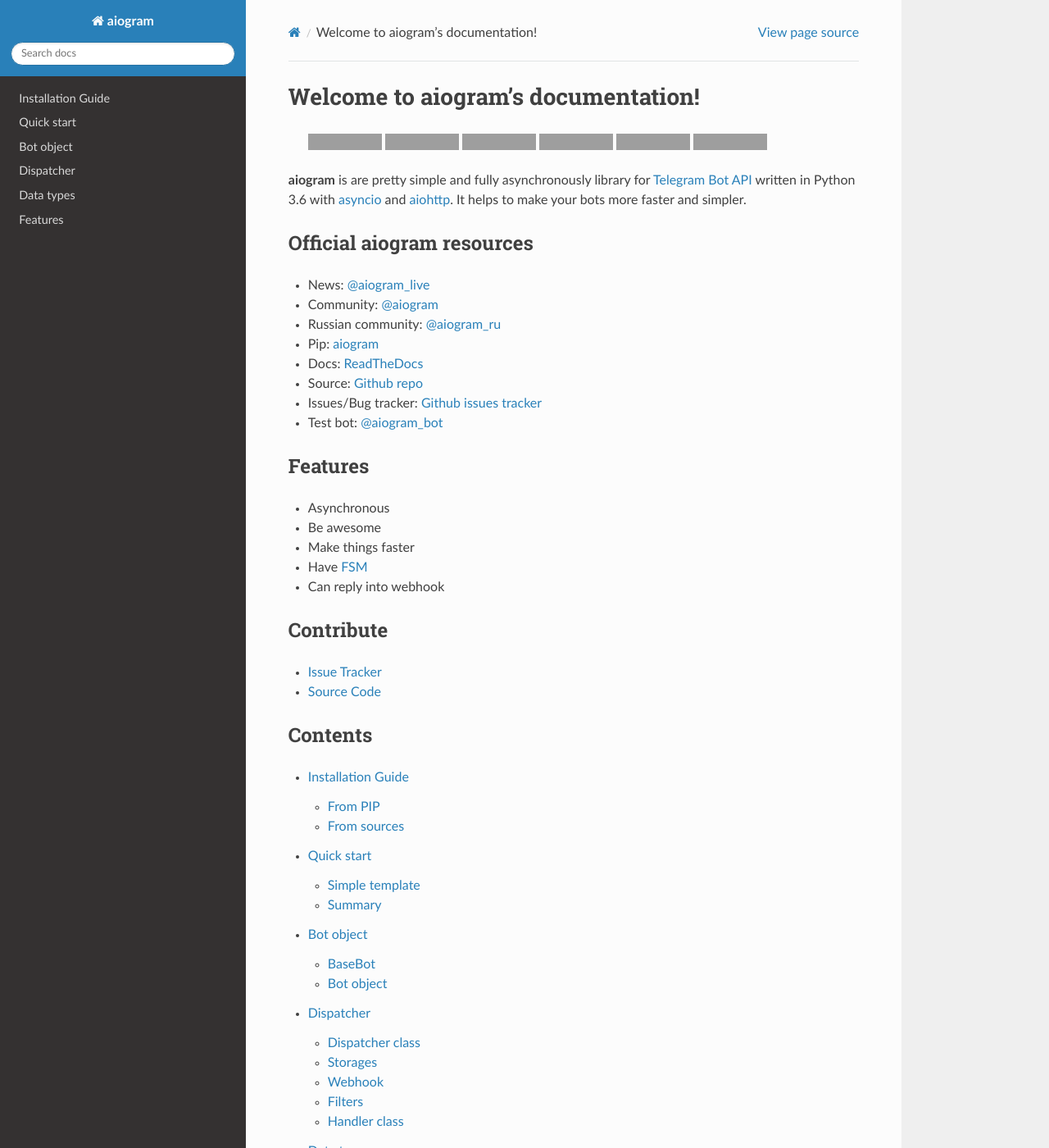
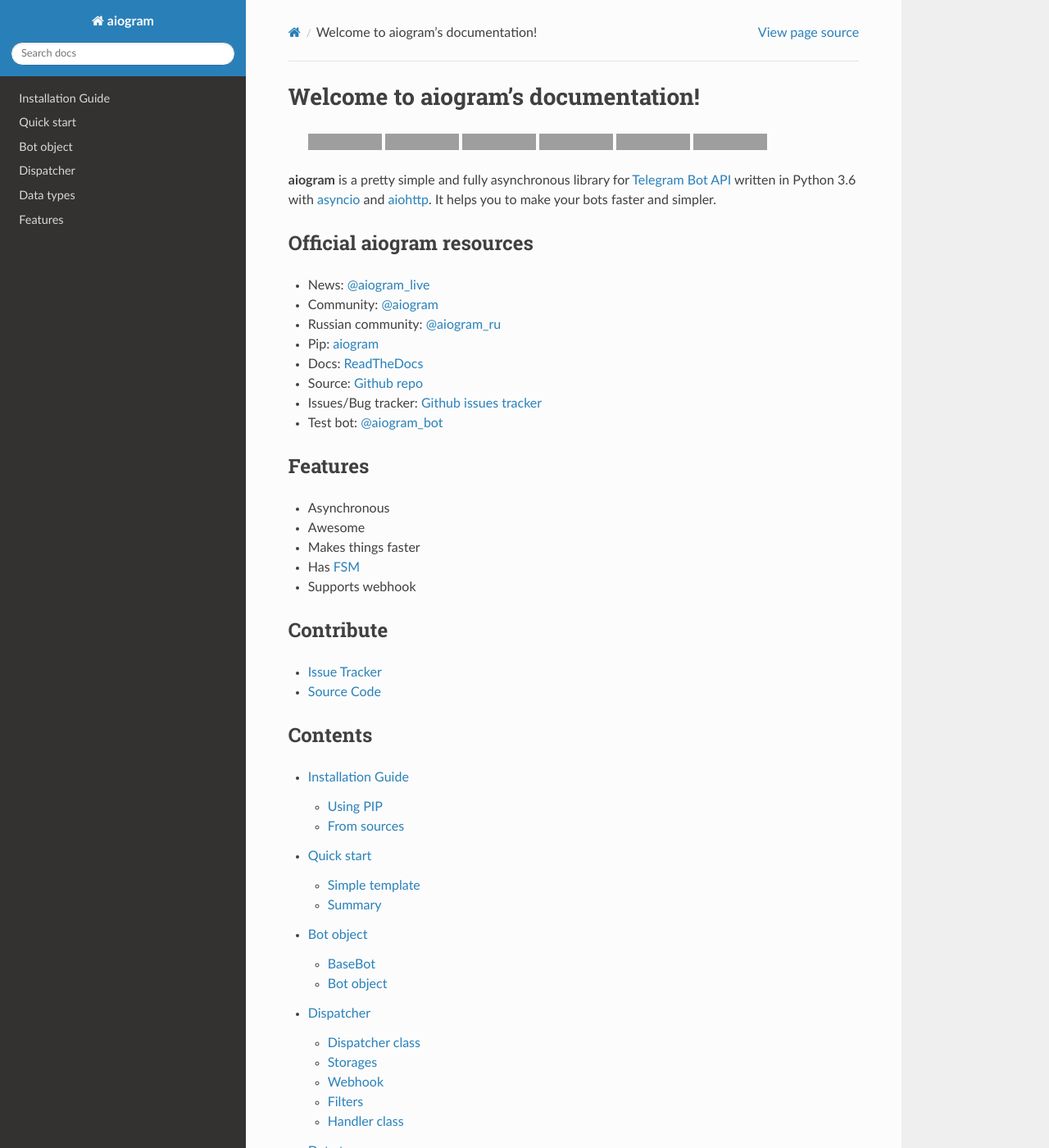
Before and after one commit to NullBrotasli/aiogram, a Sphinx documentation site: the page built from docs/source/index.rst, in a window 1280 px wide and 1400 px high. Shown: the whole window at 82% size. Built offline with Sphinx 7.4.7 and the Read the Docs theme 2.0.0, drawn with Linux system fonts in a browser that asks for light colours; the version number could not be read and is left out; grey boxes are pictures that could not be loaded.

Commit message:
Typos fix in docs/source

```diff
--- a/docs/source/index.rst
+++ b/docs/source/index.rst
@@ -27,7 +27,7 @@
        :alt: MIT License
 
 
-**aiogram** is are pretty simple and fully asynchronously library for `Telegram Bot API <https://core.telegram.org/bots/api>`_ written in Python 3.6 with `asyncio <https://docs.python.org/3/library/asyncio.html>`_ and `aiohttp <https://github.com/aio-libs/aiohttp>`_. It helps to make your bots more faster and simpler.
+**aiogram** is a pretty simple and fully asynchronous library for `Telegram Bot API <https://core.telegram.org/bots/api>`_ written in Python 3.6 with `asyncio <https://docs.python.org/3/library/asyncio.html>`_ and `aiohttp <https://github.com/aio-libs/aiohttp>`_. It helps you to make your bots faster and simpler.
 
 
 Official aiogram resources
@@ -45,17 +45,17 @@
 --------
 
 - Asynchronous
-- Be awesome
-- Make things faster
-- Have `FSM <https://en.wikipedia.org/wiki/Finite-state_machine>`_
-- Can reply into webhook
+- Awesome
+- Makes things faster
+- Has `FSM <https://en.wikipedia.org/wiki/Finite-state_machine>`_
+- Supports webhook
 
 
 Contribute
 ----------
 
-- `Issue Tracker <https://bitbucket.org/illemius/aiogram/issues>`_
-- `Source Code <https://bitbucket.org/illemius/aiogram.git>`_
+- `Issue Tracker <https://github.com/aiogram/aiogram/issues>`_
+- `Source Code <https://github.com/aiogram/aiogram.git>`_
 
 
 Contents
```
Also changed, not shown: docs/source/install.rst (+4 -3 lines).
